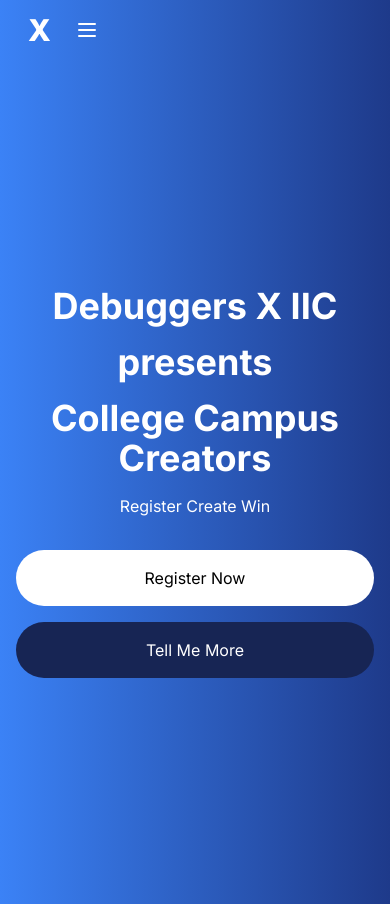
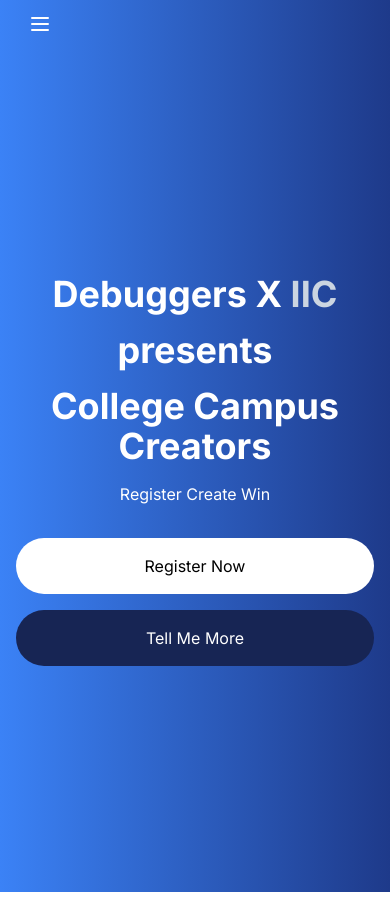
Before and after one commit to dev129/College-Campus-Creators-2024, a Next.js app: page / in a window 390 px wide. Built offline with nearby package versions, Linux system fonts and the light colour scheme.

Commit message:
12 commit
X removed in navbar and IIC chnaged to light gray

```diff
--- a/app/components/LandingPage.jsx
+++ b/app/components/LandingPage.jsx
@@ -7,9 +7,8 @@ const LandingPage = () => {
       <div className="absolute inset-0 z-0">
       </div>
       <div className="relative z-10 text-center px-4">
-        <h1 className="text-4xl md:text-5xl font-bold mb-4">Debuggers X IIC </h1>
+        <h1 className="text-4xl md:text-5xl font-bold mb-4">Debuggers X <span className="text-slate-300">IIC</span> </h1>
           <h1 className="text-4xl md:text-5xl font-bold mb-4">presents </h1>
-
         <h1 className="text-4xl md:text-5xl font-bold mb-4">College Campus Creators</h1>
         <p className="mb-8 text-base md:text-lg">Register Create Win</p>
         <div className="flex flex-col md:flex-row justify-center space-x-0 md:space-x-4 space-y-4 md:space-y-0">
--- a/app/components/Navbar.jsx
+++ b/app/components/Navbar.jsx
@@ -21,7 +21,7 @@ const Navbar = () => {
                 className=" hidden lg:block"
                 priority
               />
-              <span className="align-middle p-3 pre font-extrabold text-3xl">{' '}X{' '}</span>
+              <span className="align-middle p-3 pre font-extrabold text-3xl hidden lg:block">{' '}X{' '}</span>
               <Image
                 src="/iic logo.png"
                 height={80}
```
